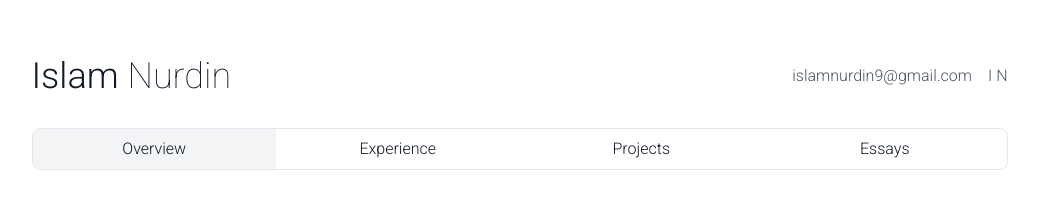
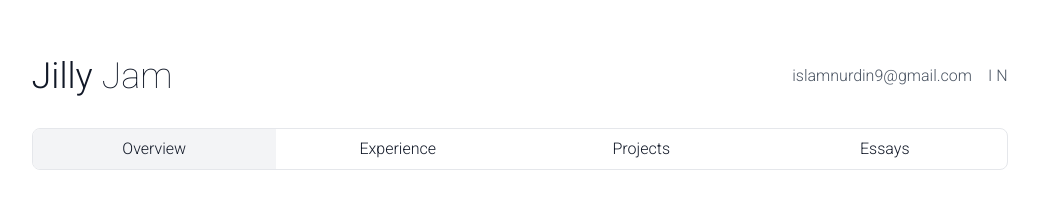
Before and after one commit to Jillian2003/jiillianireland.github.io, a plain HTML site: page index.html in a window 1280 px wide. Shown: the whole page, without its empty margins (113-1152 px from the left). Drawn offline with nearby package versions, Linux system fonts and the light colour scheme.

Commit message:
Update index.html

```diff
--- a/index.html
+++ b/index.html
@@ -18,7 +18,7 @@
     <body class="font-sans bg-white text-gray-900 py-8">
         <div class="max-w-5xl mx-auto p-6">
             <header class="mb-8 flex justify-between">
-                <h1 class="text-4xl cursor-pointer" onclick="showPage('overview')"> <span class="font-weight-400 mb-2">Islam</span> <span class="font-thin">Nurdin</span></h1>
+                <h1 class="text-4xl cursor-pointer" onclick="showPage('overview')"> <span class="font-weight-400 mb-2">Jilly</span> <span class="font-thin">Jam</span></h1>
                 <div class="flex items-center text-gray-600">
                     <a href="mailto:islamnurdin9@gmail.com" class="mr-4">islamnurdin9@gmail.com</a>
                     <a href="https://islamnurdin.github.io">I N</a>
```
